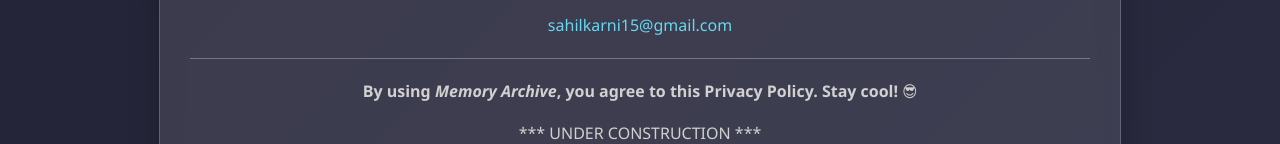
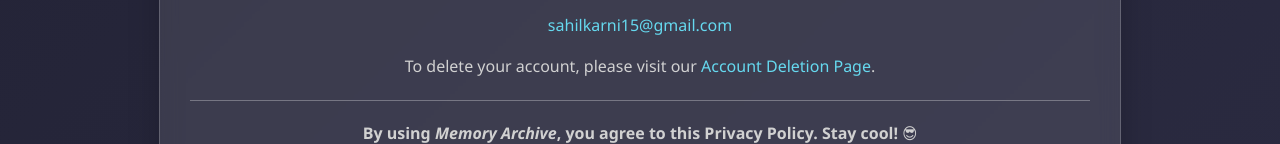
Before and after one commit to sahilkarni/thememoryarchiveWeb, a plain HTML site: page index.html in a window 1280 px wide. Shown: the part 1807-1951 px from the top of the page. Drawn offline with Linux system fonts and the light colour scheme.

Commit message:
Add link to Account Deletion Page in Privacy Policy

```diff
--- a/index.html
+++ b/index.html
@@ -146,6 +146,8 @@
         <p>Got questions or concerns about this Privacy Policy? Hit us up at:</p>
         <p><a href="mailto:sahilkarni15@gmail.com">sahilkarni15@gmail.com</a></p>
 
+        <p>To delete your account, please visit our <a href="deleteAccountForm.html">Account Deletion Page</a>.</p>
+
         <hr>
         <p><b>By using <i>Memory Archive</i>, you agree to this Privacy Policy. Stay cool! 😎</b></p>
         <p class="fade">*** UNDER CONSTRUCTION ***</p>
```
